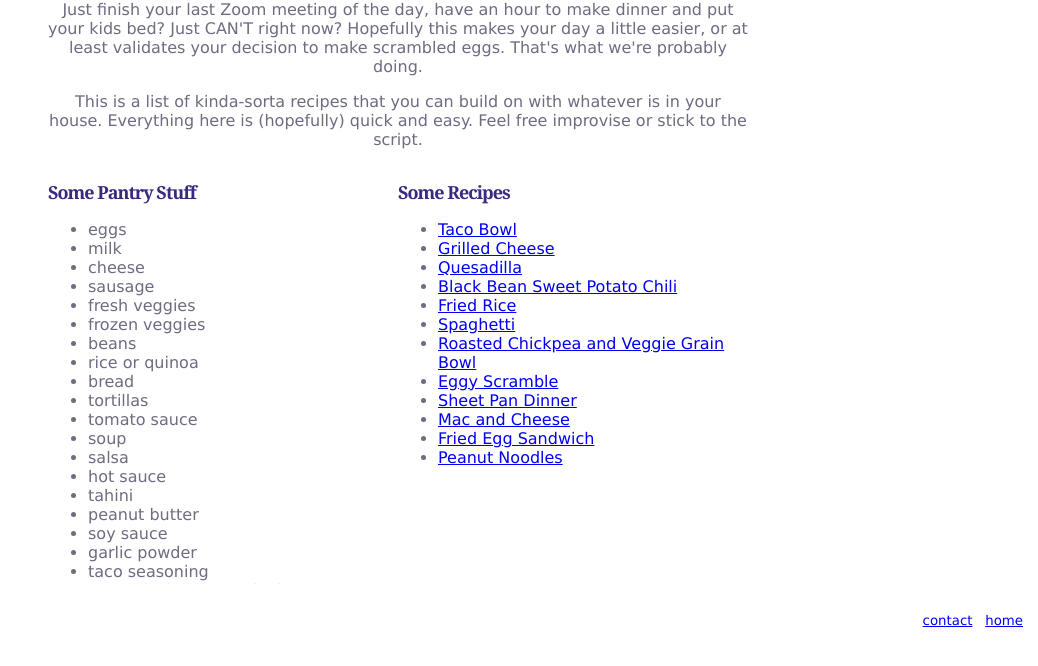
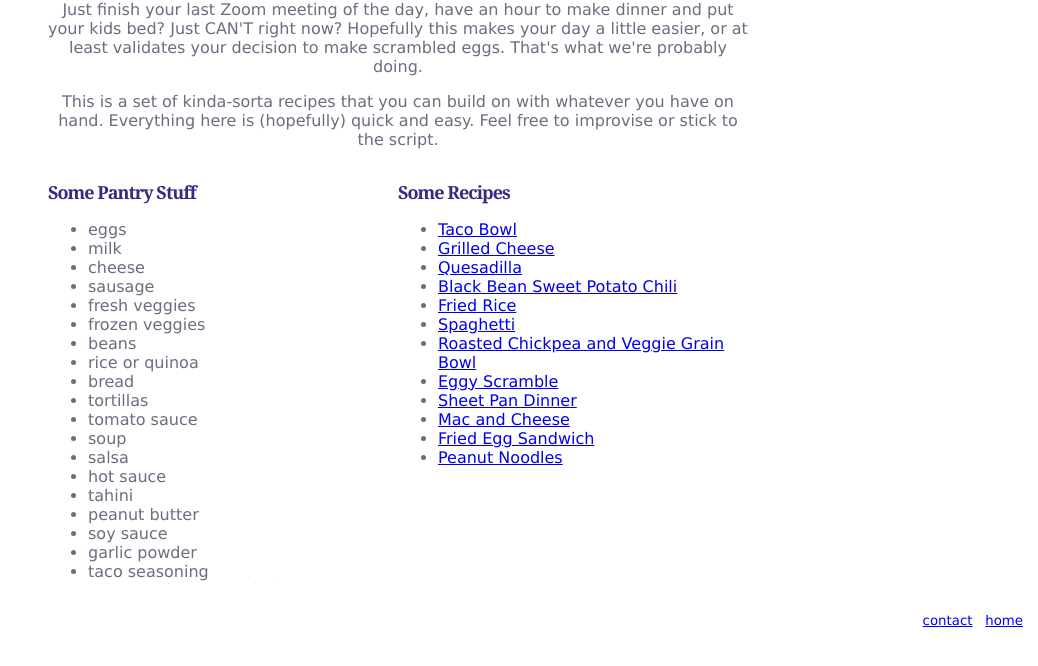
Before and after one commit to MegMKDavis/what-should-we-make-for-dinner, a plain HTML site: page about/index.html in a window 1280 px wide. Shown: the part 144-810 px from the top of the page, without its empty margins (242-1280 px from the left). Drawn offline with Linux system fonts and the light colour scheme.

Commit message:
updated about texg

```diff
--- a/about/index.html
+++ b/about/index.html
@@ -14,7 +14,7 @@
         Hopefully this makes your day a little easier, or at least validates your decision to make scrambled eggs. That's what we're probably doing.
       </p>
 
-      <p>This is a list of kinda-sorta recipes that you can build on with whatever is in your house. Everything here is (hopefully) quick and easy. Feel free improvise or stick to the script.</p>
+      <p>This is a set of kinda-sorta recipes that you can build on with whatever you have on hand. Everything here is (hopefully) quick and easy. Feel free to improvise or stick to the script.</p>
 
       </div>
 
```
